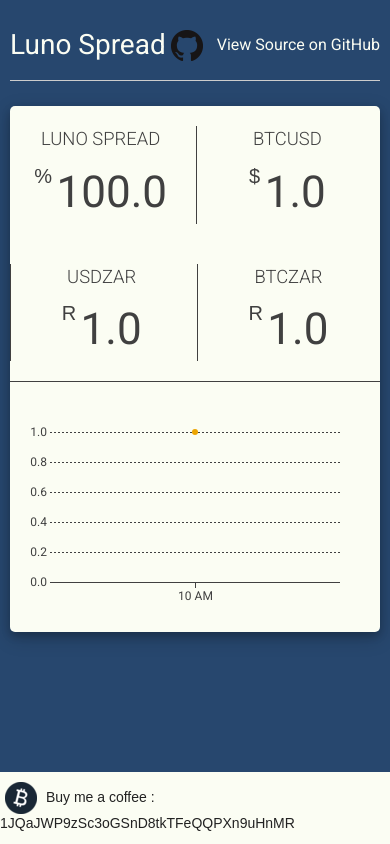
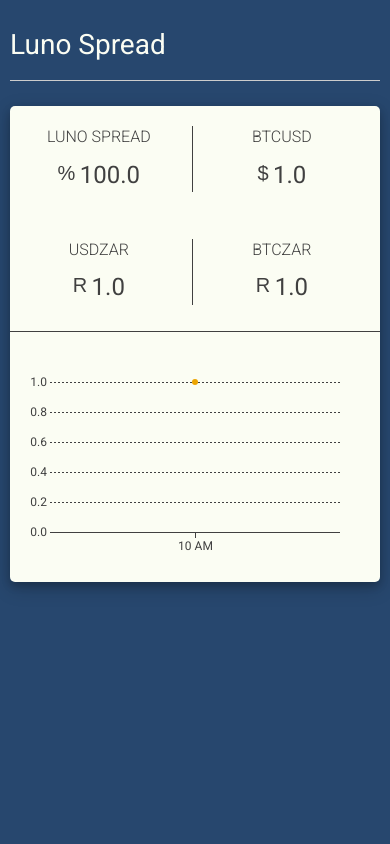
Before and after one commit to petenilson/zarspread, a Django app: page / in a window 390 px wide. Run offline with Django 3.2, Linux system fonts and the light colour scheme; tables that the repository leaves empty hold one stand-in row (values such as "Sample post"); parts of the project's set-up code (start-up, migrations or seed data) failed here and were passed over; some libraries are stand-ins or nearby versions.

Commit message:
removed footer and impovements for small devices

```diff
--- a/static/css/main.css
+++ b/static/css/main.css
@@ -97,7 +97,13 @@
    Author's custom styles
    ========================================================================== */
 body {
+  position: relative;
   background: #27476E;
+  min-height: 100%;
+  margin: 0 0;
+  padding-bottom: 6rem;
+  padding-left: 10px;
+  padding-right: 10px;
 }
 .container {
 }
@@ -170,10 +176,10 @@
 
 .footer {
  background-color: #FBFDF3;
+ width: 100%;
+ font-size: 14px;
  position: absolute;
  bottom: 0;
- width: 100%;
- font-size: 14px;
 }
 .footer p {
  color: #2F425A;
@@ -335,14 +341,27 @@
    Modify as content requires.
    ========================================================================== */
 @media only screen and (max-width: 576px) {
-   .container {
-     margin-left: 10px;
-     margin-right: 10px;
-   }
    .info {
-     width: 49%;
+     width: 48%;
      margin-top: 20px;
      margin-bottom: 20px;
+     overflow: auto;
+   }
+   .info-number {
+     font-size: 1.5rem;
+   }
+   .info-description {
+     font-size: 1rem;
+   }
+   .footer {
+     text-align: center;
+     line-height: 2rem;
+   }
+   .info-responsive {
+     border-left: none;
+   }
+   #github-link a {
+     display: none
    }
 }
 @media only screen and (min-width: 576px) and (max-width: 768px)  {
--- a/templates/homepage.html
+++ b/templates/homepage.html
@@ -46,7 +46,7 @@
               <span class='info-symbol'>$</span>
               <span class='info-number'>{{ data.xbtusd }}</span>
             </div>
-            <div class="info info-vertical-line">
+            <div class="info info-vertical-line info-responsive">
               <span class='info-description'>USDZAR</span>
               <span class='info-symbol'>R</span>
               <span class='info-number'>{{ data.usdzar }}</span>
@@ -62,7 +62,7 @@
           <!-- Graph -->
 
         </div>
-        <div class='footer'>
+        <div class='footer' style="display: none;">
           <span>
               <img src="{% static 'img/btc-color.png' %}" height="32">
               Buy me a coffee : 1JQaJWP9zSc3oGSnD8tkTFeQQPXn9uHnMR
```
Also changed, not shown: 1 other file.
